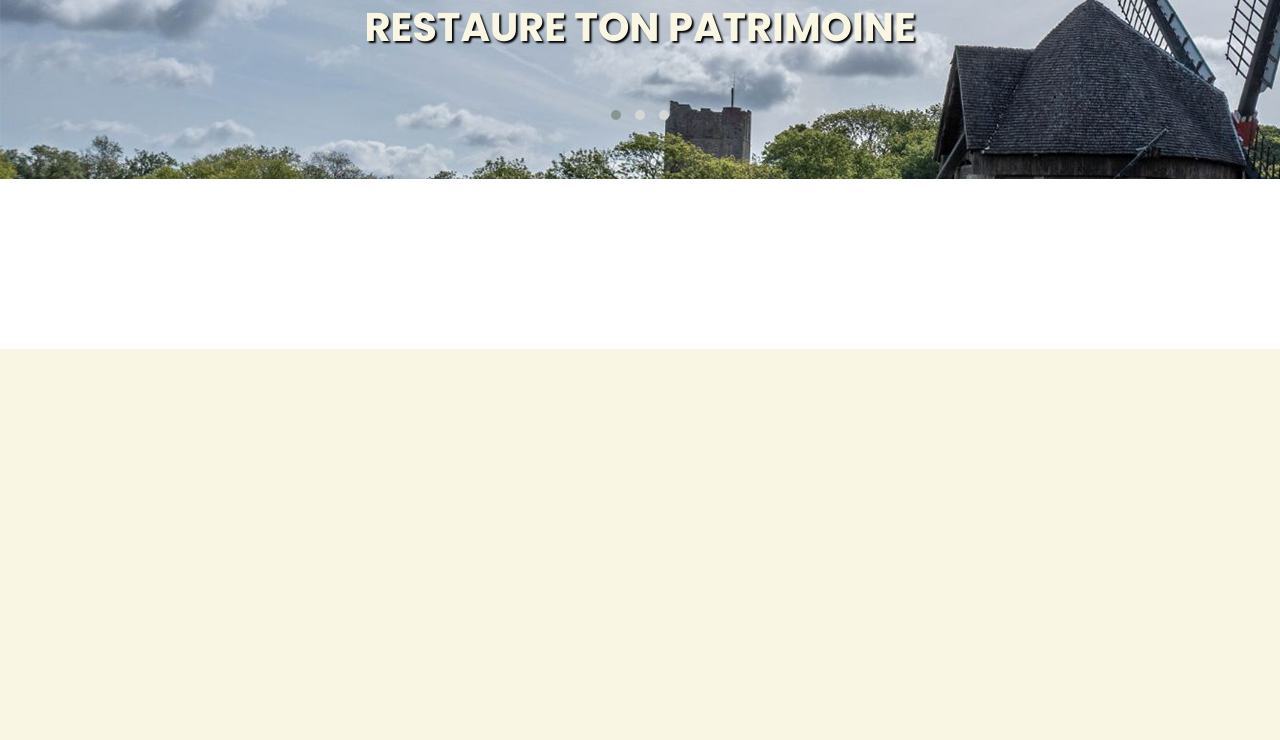
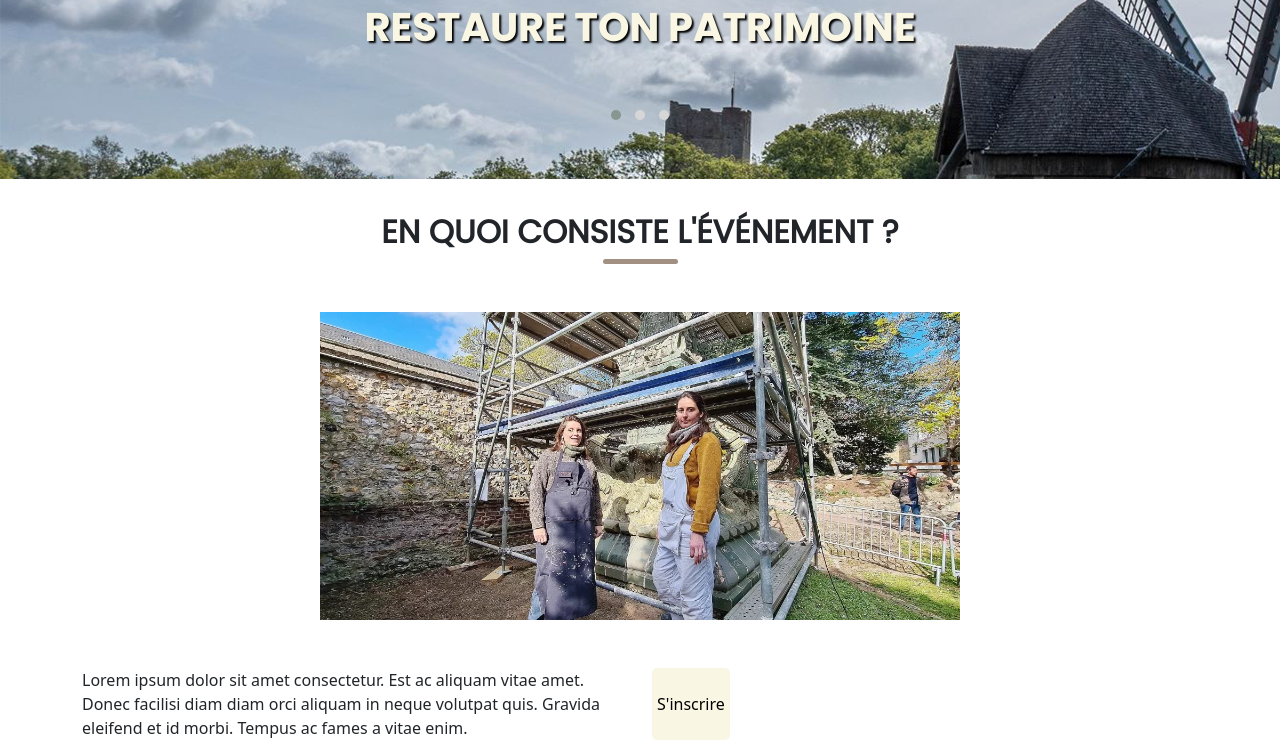
Before and after one commit to Y4N1SSSSS/site, a PHP site: page / in a window 1280 px wide. Shown: the part 451-1191 px from the top of the page. Before the commit the page ends 800 px from the top, so only its background shows below. Run offline with PHP 8.4, Linux system fonts and the light colour scheme.

Commit message:
Modification légère
Modification légère du header et de la page index.php

```diff
--- a/css/style.css
+++ b/css/style.css
@@ -79,3 +79,36 @@ margin:auto;
     background-image: url('../images/carrousel3.png');
     width:100%;
 }
+
+.ligne-arrondie {
+    width: 75px;
+    height: 5px;
+    background-color: #a29082;
+    border-radius: 5px;
+    justify-content: center;
+    margin-top: 0.7%;
+}
+
+.titres{
+    font-family: Poppins;
+    text-align: center;
+    margin-bottom: -0.08%;
+    font-weight: bolder;
+    margin-top: 2%;
+    text-transform: uppercase;
+}
+
+.bouton-inscrire {
+    background-color: #f9f7e4;
+    padding: 10px 5px;
+    border: none;
+    border-radius: 5px;
+    color: #000000; /* Couleur du texte */
+    font-size: 16px;
+    cursor: pointer;
+    transition: background-color 0.3s ease; /* Effet de transition sur la couleur de fond */
+}
+    /* Style au survol */
+.bouton-inscrire:hover {
+      background-color: #dcd9b5;
+    }
--- a/index.php
+++ b/index.php
@@ -6,6 +6,7 @@
   <meta name="viewport" content="width=device-width, initial-scale=1, shrink-to-fit=no">
   <script src="js/jquery-3.6.4.min.js"></script>
   <script src="js/bootstrap.min.js"></script>
+  <link href='https://fonts.googleapis.com/css?family=Poppins' rel='stylesheet'>
   <link rel="stylesheet" href="css/owl.carousel.min.css">
   <link rel="stylesheet" href="css/owl.theme.default.min.css">
   <link rel="stylesheet" href="css/bootstrap.min.css">
@@ -29,7 +30,7 @@
           <a class="nav-link" href="index.php">Accueil</a>
         </li>
         <li class="nav-item">
-          <a class="nav-link" href="pages/inscription.php">Inscription</a>
+          <a class="nav-link" href="pages/inscription.php">Rejoignez-nous</a>
         </li>
         <li class="nav-item">
           <a class="nav-link" href="pages/donation.php">Donation</a>
@@ -106,3 +107,36 @@
 <script src="js/carrousel.js"></script>
 
 </section>
+
+
+
+<section id="contenu">
+
+<div>
+  <h2 class="titres">En quoi consiste l'événement ?</h1>
+  <div class="d-flex justify-content-center">
+  <div class="ligne-arrondie"></div>
+  </div>
+</div>
+
+<div class="mt-5 d-flex justify-content-center">
+<img class="w-50" src="images/illustrationprojet.png"></img>
+</div>
+
+<div class="mt-5 container">
+  <div class="row">
+    <div class="col-lg-6">
+    Lorem ipsum dolor sit amet
+  consectetur. Est ac aliquam vitae
+  amet. Donec facilisi diam diam orci
+  aliquam in neque volutpat quis.
+  Gravida eleifend et id morbi. Tempus
+  ac fames a vitae enim.
+    </div>
+    <div class="col-lg-6 d-flex align-center">
+    <button class="bouton-inscrire">S'inscrire</button>
+    </div>
+  </div>
+</div>
+
+</section>
--- a/php/header.php
+++ b/php/header.php
@@ -33,7 +33,7 @@
           <a class="nav-link" href="../index.php">Accueil</a>
         </li>
         <li class="nav-item">
-          <a class="nav-link" href="../pages/inscription.php">Inscription</a>
+          <a class="nav-link" href="../pages/inscription.php">Rejoignez-nous</a>
         </li>
         <li class="nav-item">
           <a class="nav-link" href="../pages/donation.php">Donation</a>
```
Also changed, not shown: images/illustrationprojet.png (added).
